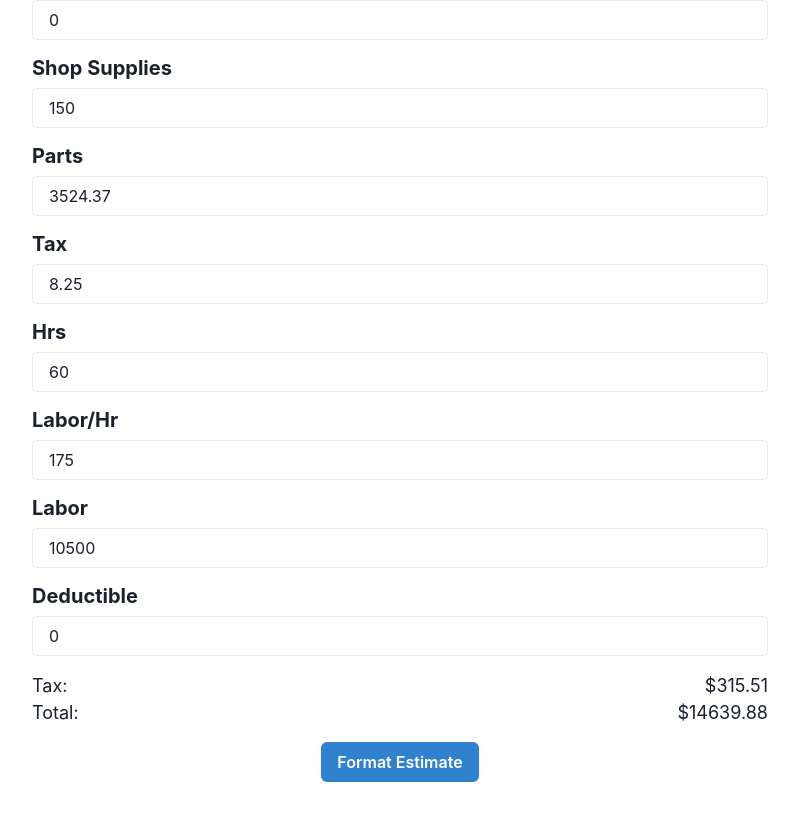
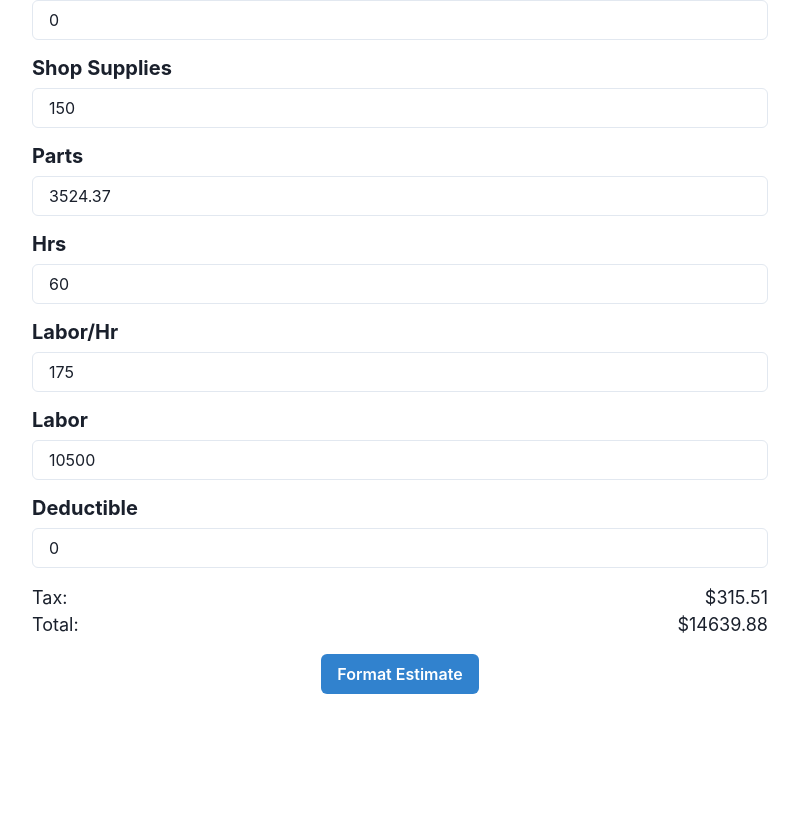
Before and after one commit to GPT-Engineer-App/Roof-Quote-Pro, a React (Vite) app: page / in a window 1280 px wide. Shown: the part 1718-2538 px from the top of the page, without its empty margins (240-1039 px from the left). After the commit the page ends 2452 px from the top, so only its background shows below. Built offline with nearby package versions, Linux system fonts and the light colour scheme.

Commit message:
Removed the input field for Tax from the input forms, but retained the formula for calculating the Tax amount to be displayed as it is currently above the Total.

```diff
--- a/src/pages/Index.jsx
+++ b/src/pages/Index.jsx
@@ -163,10 +163,6 @@ Total sum from parts X ${taxRate}% = Tax. Labor cannot be taxed.
           <Input type="number" value={parts} onChange={(e) => setParts(parseFloat(e.target.value))} />
         </Box>
         <Box width="100%">
-          <Heading as="h2" size="md" mb={2}>Tax</Heading>
-          <Input type="number" value={taxRate} onChange={(e) => setTaxRate(parseFloat(e.target.value))} />
-        </Box>
-        <Box width="100%">
           <Heading as="h2" size="md" mb={2}>Hrs</Heading>
           <Input type="number" value={hrs} onChange={(e) => setHrs(parseFloat(e.target.value))} />
         </Box>
```
